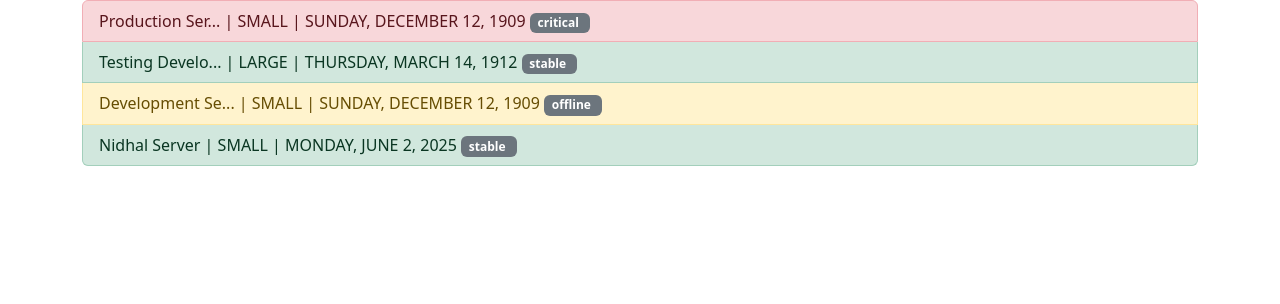
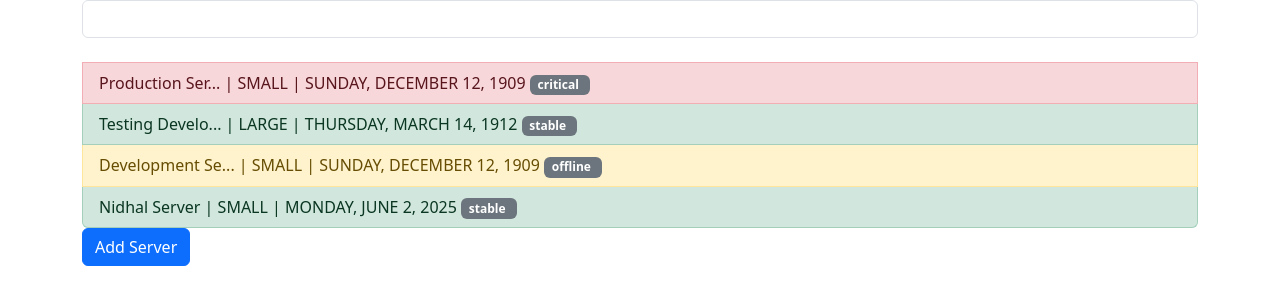
Before and after one commit to n2sy/m2i-juin-25, an Angular app: page / in a window 1280 px wide. Shown: the top 304 px of the page. Built offline with nearby package versions, Linux system fonts and the light colour scheme.

Commit message:
ajouter short filter

```diff
--- a/src/app/manage-servers/manage-servers.component.html
+++ b/src/app/manage-servers/manage-servers.component.html
@@ -1,5 +1,7 @@
 <ol class="list-group">
-  @for (serv of listServers; track $index) {
+  <input [(ngModel)]="selectedStatus" type="text" class="form-control" />
+  <br />
+  @for (serv of listServers | filter:selectedStatus ; track $index) {
   <li [ngClass]="affecterClasse(serv.status)" class="list-group-item">
     {{ serv.name | short : 14 }} | {{ serv.type | uppercase }} |
     {{ serv.date_d | date : "fullDate" | uppercase }}
@@ -9,3 +11,5 @@
 
   }
 </ol>
+
+<button (click)="addServer()" class="btn btn-primary">Add Server</button>
--- a/src/app/manage-servers/manage-servers.component.ts
+++ b/src/app/manage-servers/manage-servers.component.ts
@@ -1,15 +1,18 @@
 import { CommonModule, NgClass, UpperCasePipe } from '@angular/common';
 import { Component } from '@angular/core';
 import { ShortPipe } from '../pipes/short.pipe';
+import { FormsModule } from '@angular/forms';
+import { FilterPipe } from '../pipes/filter.pipe';
 
 @Component({
   selector: 'app-manage-servers',
   standalone: true,
-  imports: [NgClass, CommonModule, ShortPipe],
+  imports: [NgClass, CommonModule, ShortPipe, FormsModule, FilterPipe],
   templateUrl: './manage-servers.component.html',
   styleUrl: './manage-servers.component.css',
 })
 export class ManageServersComponent {
+  selectedStatus: string = '';
   listServers = [
     {
       name: 'Production Server',
@@ -37,6 +40,15 @@ export class ManageServersComponent {
     },
   ];
 
+  addServer() {
+    this.listServers.push({
+      name: 'NEW SERVER',
+      type: 'small',
+      date_d: new Date(),
+      status: 'stable',
+    });
+  }
+
   affecterClasse(st) {
     return {
       'list-group-item-success': st == 'stable',
--- a/src/app/pipes/filter.pipe.ts
+++ b/src/app/pipes/filter.pipe.ts
@@ -2,12 +2,20 @@ import { Pipe, PipeTransform } from '@angular/core';
 
 @Pipe({
   name: 'filter',
-  standalone: true
+  standalone: true,
+  pure: true,
 })
 export class FilterPipe implements PipeTransform {
-
-  transform(value: unknown, ...args: unknown[]): unknown {
-    return null;
+  transform(value: any[], selStatus: string): any[] {
+    //   if(selStatus.length == 0)
+    if (!selStatus.length) return value;
+    else {
+      return value.filter((serv) => serv['status'] == selStatus);
+      //   let newTab = [];
+      //   for (const serv of value) {
+      //     if (serv['status'] == selStatus) newTab.push(serv);
+      //   }
+      //   return newTab;
+    }
   }
-
 }
```
